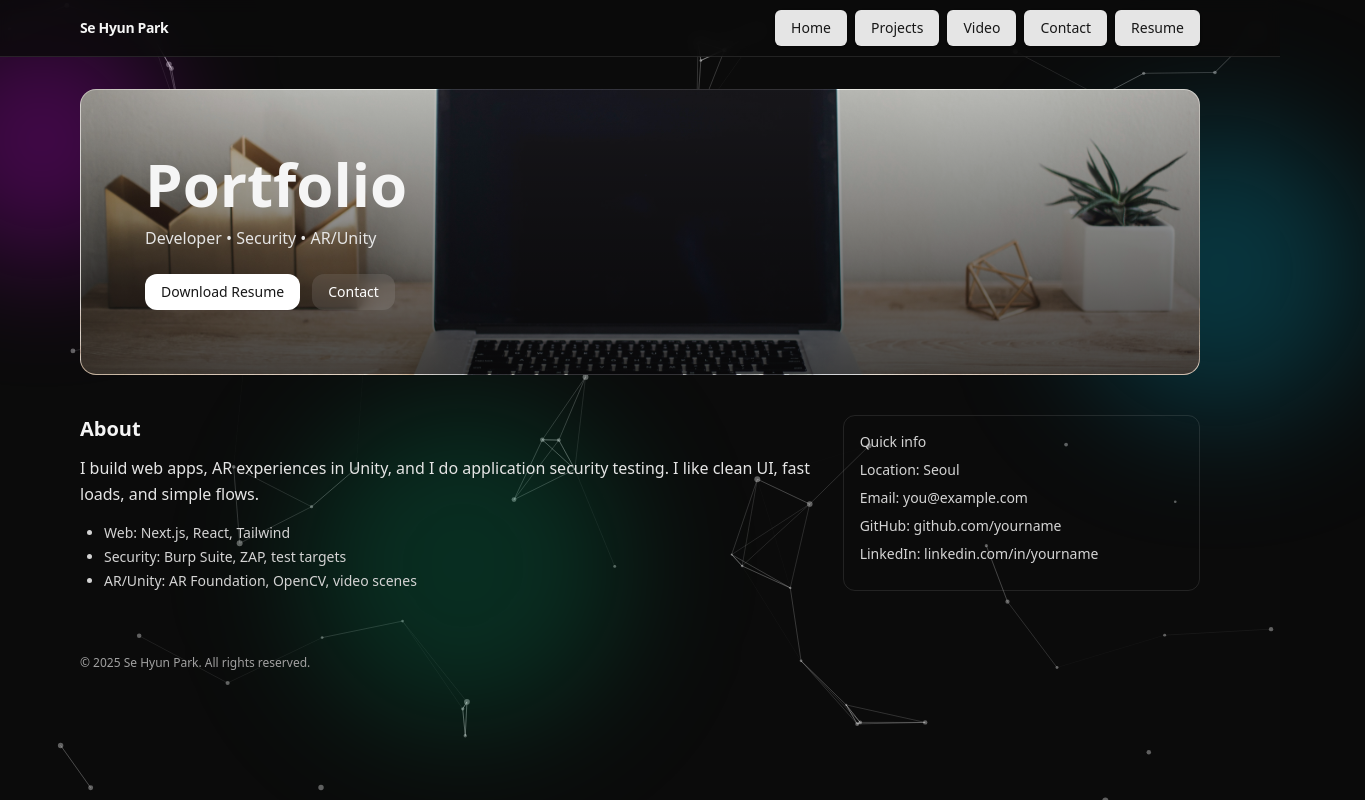
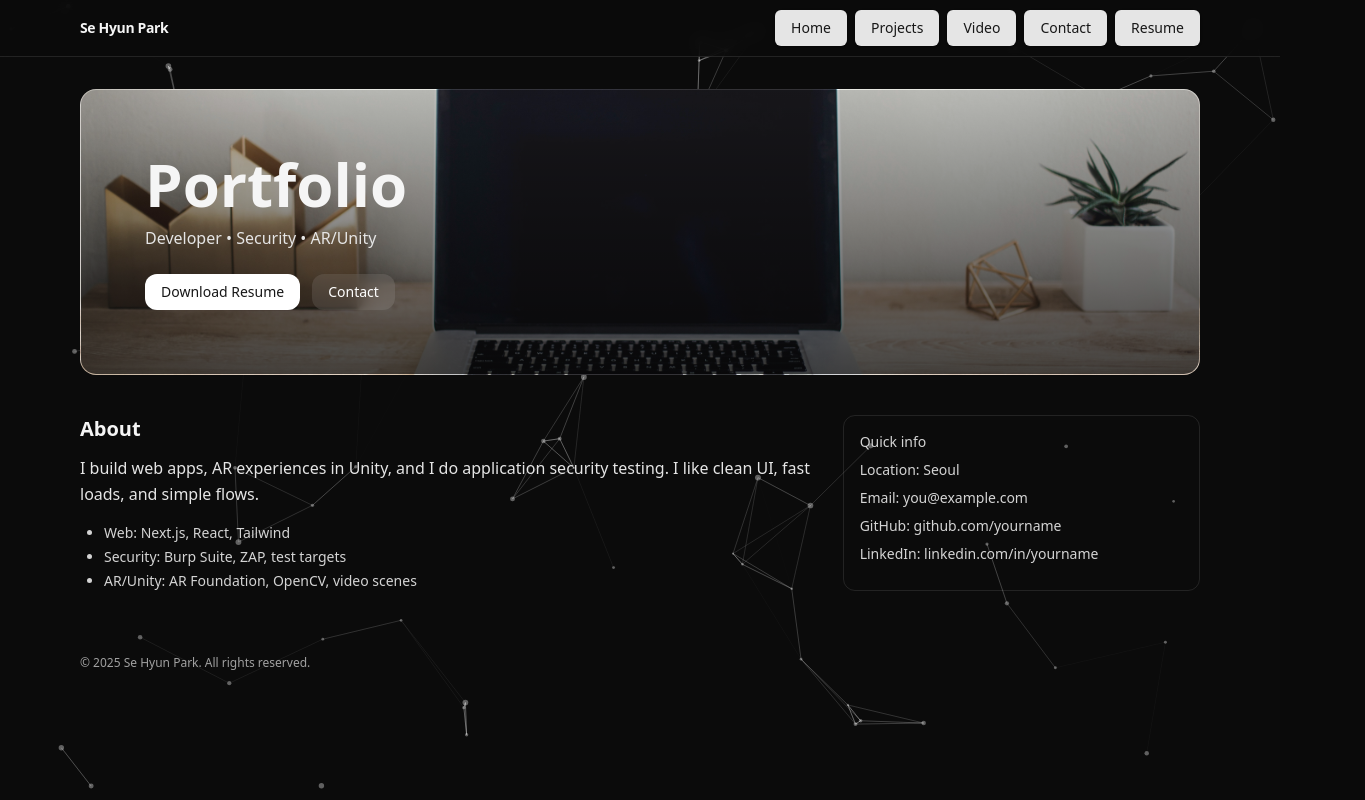
Before and after one commit to jpsehyun/portfolio-web, a Next.js app: page / in a window 1280 px wide. Shown: the whole page, 1365 px wide, since content can reach past the window. Built offline with nearby package versions, Linux system fonts and the light colour scheme.

Commit message:
motion adjusted

```diff
--- a/src/app/page.tsx
+++ b/src/app/page.tsx
@@ -15,33 +15,7 @@ const sectionReveal: Variants = {
 export default function Page() {
   return (
     <section className="relative">
-      {/* Animated gradient blobs background */}
-      <motion.div
-        aria-hidden
-        initial={{ opacity: 0 }}
-        animate={{ opacity: 1 }}
-        transition={{ duration: 1.2, ease: "easeOut" }}
-        className="pointer-events-none absolute inset-0 -z-10"
-      >
-        <motion.div
-          initial={{ x: -120, y: -60, scale: 0.9 }}
-          animate={{ x: 0, y: 0, scale: 1 }}
-          transition={{ duration: 10, repeat: Infinity, repeatType: "reverse", ease: "linear" }}
-          className="absolute left-[-10%] top-[-10%] h-64 w-64 rounded-full bg-fuchsia-600/30 blur-3xl"
-        />
-        <motion.div
-          initial={{ x: 100, y: 40, scale: 1 }}
-          animate={{ x: 40, y: -20, scale: 1.05 }}
-          transition={{ duration: 12, repeat: Infinity, repeatType: "reverse", ease: "linear" }}
-          className="absolute right-[-8%] top-[5%] h-72 w-72 rounded-full bg-cyan-500/25 blur-3xl"
-        />
-        <motion.div
-          initial={{ x: -40, y: 120, scale: 1 }}
-          animate={{ x: 60, y: 80, scale: 1.05 }}
-          transition={{ duration: 14, repeat: Infinity, repeatType: "reverse", ease: "linear" }}
-          className="absolute left-[20%] bottom-[-6%] h-80 w-80 rounded-full bg-emerald-500/20 blur-3xl"
-        />
-      </motion.div>
+
 
       {/* HERO */}
       <div className="relative mb-10 w-full overflow-hidden rounded-2xl border border-white/10
```
